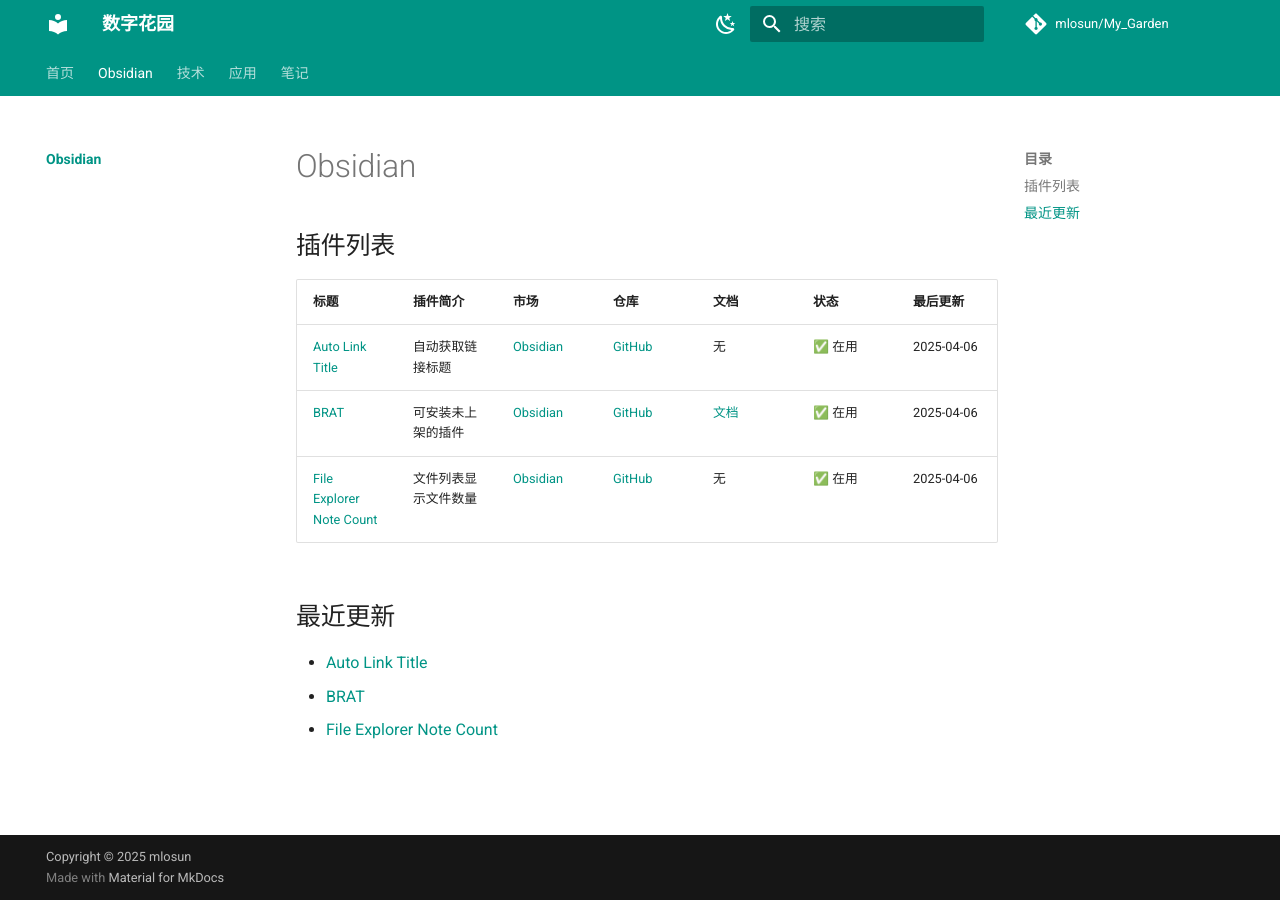
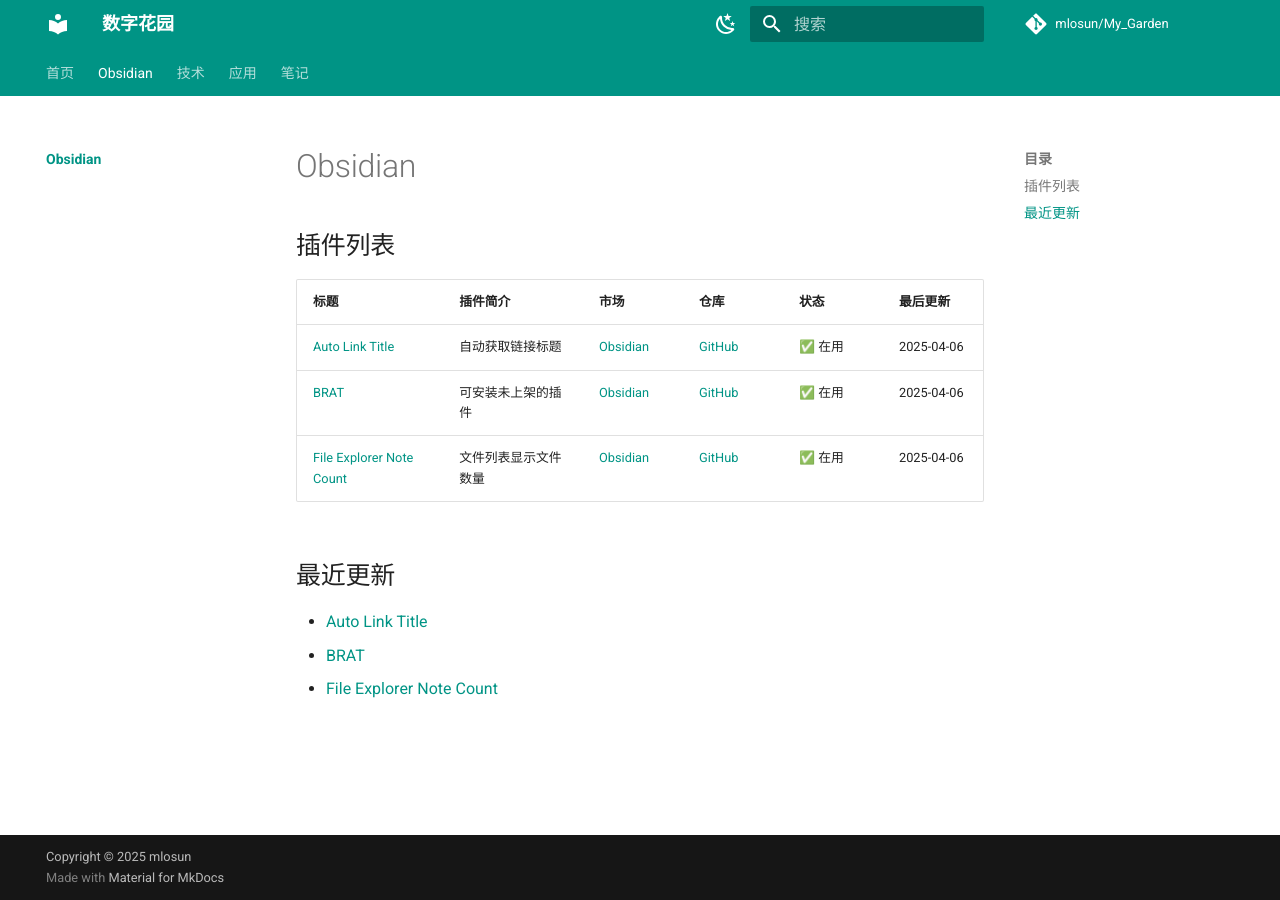
Before and after one commit to mlosun/My_Garden, an MkDocs documentation site: the page built from docs/obsidian/index.md, in a window 1280 px wide. Built offline with MkDocs 1.6.1 and Material for MkDocs 9.7.7, drawn with Linux system fonts in a browser that asks for light colours; comment, search, counter and statistics services are not loaded.

Commit message:
PUSH NOTE : index.md

```diff
--- a/docs/obsidian/index.md
+++ b/docs/obsidian/index.md
@@ -7,11 +7,11 @@
 
 ## 插件列表
 
-| 标题                                                                               | 插件简介       | 市场                                                                      | 仓库                                                            | 文档                               | 状态   | 最后更新       |
-| -------------------------------------------------------------------------------- | ---------- | ----------------------------------------------------------------------- | ------------------------------------------------------------- | -------------------------------- | ---- | ---------- |
-| [Auto Link Title](./plugins/Auto%20Link%20Title.md)                   | 自动获取链接标题   | [Obsidian](https://obsidian.md/plugins?search=obsidian-auto-link-title) | [GitHub](https://github.com/zolrath/obsidian-auto-link-title) | 无                                | ✅ 在用 | 2025-04-06 |
-| [BRAT](./plugins/BRAT.md)                                         | 可安装未上架的插件  | [Obsidian](https://obsidian.md/plugins?id=obsidian42-brat)              | [GitHub](https://github.com/TfTHacker/obsidian42-brat)        | [文档](https://tfthacker.com/BRAT) | ✅ 在用 | 2025-04-06 |
-| [File Explorer Note Count](./plugins/File%20Explorer%20Note%20Count.md) | 文件列表显示文件数量 | [Obsidian](https://obsidian.md/plugins?id=file-explorer-note-count)     | [GitHub](https://github.com/ozntel/file-explorer-note-count)  | 无                                | ✅ 在用 | 2025-04-06 |
+| 标题                                                                               | 插件简介       | 市场                                                                      | 仓库                                                            | 状态   | 最后更新       |
+| -------------------------------------------------------------------------------- | ---------- | ----------------------------------------------------------------------- | ------------------------------------------------------------- | ---- | ---------- |
+| [Auto Link Title](./plugins/Auto%20Link%20Title.md)                   | 自动获取链接标题   | [Obsidian](https://obsidian.md/plugins?search=obsidian-auto-link-title) | [GitHub](https://github.com/zolrath/obsidian-auto-link-title) | ✅ 在用 | 2025-04-06 |
+| [BRAT](./plugins/BRAT.md)                                         | 可安装未上架的插件  | [Obsidian](https://obsidian.md/plugins?id=obsidian42-brat)              | [GitHub](https://github.com/TfTHacker/obsidian42-brat)        | ✅ 在用 | 2025-04-06 |
+| [File Explorer Note Count](./plugins/File%20Explorer%20Note%20Count.md) | 文件列表显示文件数量 | [Obsidian](https://obsidian.md/plugins?id=file-explorer-note-count)     | [GitHub](https://github.com/ozntel/file-explorer-note-count)  | ✅ 在用 | 2025-04-06 |
 
 
 ## 最近更新
```
